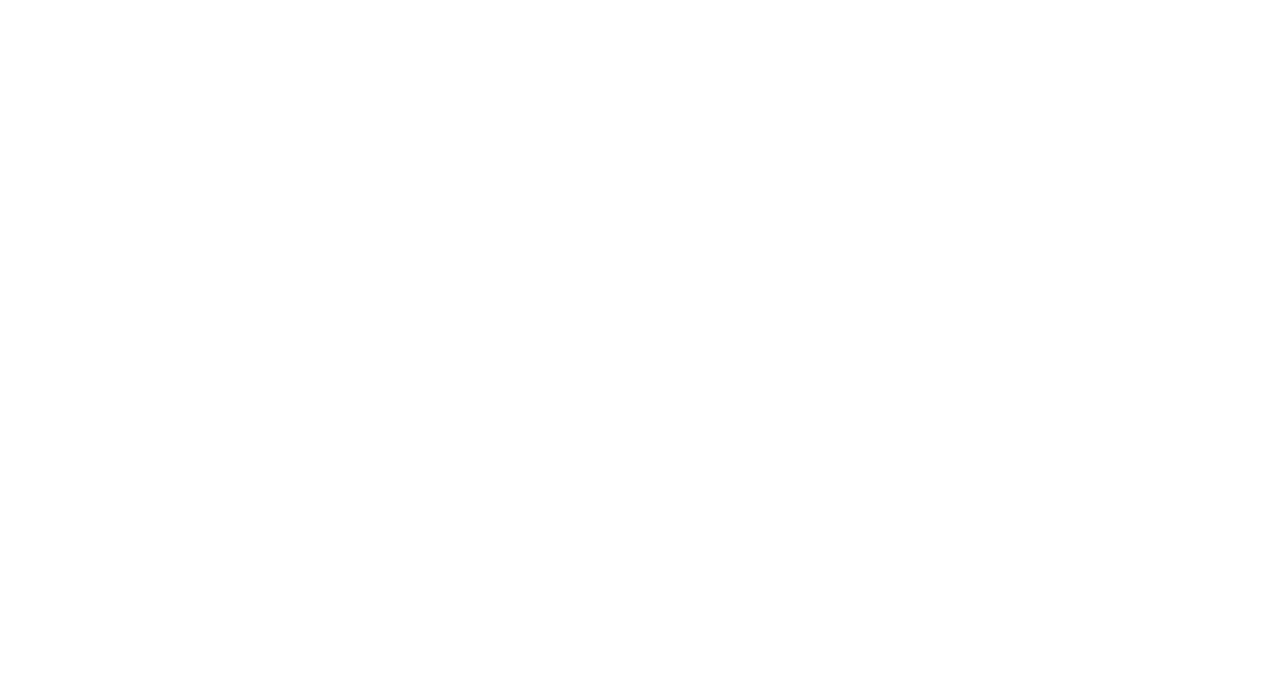
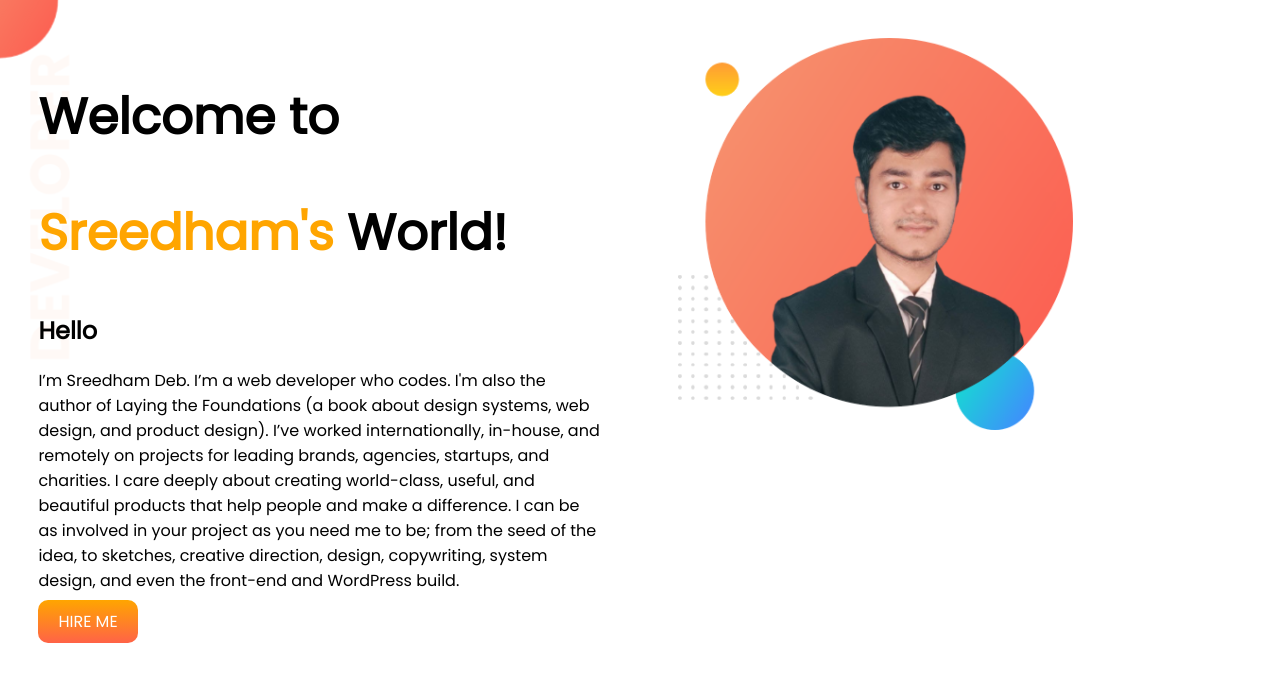
Before and after one commit to sreedham793/developer-portfolio, a plain HTML site: page index.html in a window 1280 px wide. Drawn offline with Linux system fonts and the light colour scheme.

Commit message:
top banner added

```diff
--- a/index.html
+++ b/index.html
@@ -5,9 +5,25 @@
     <meta http-equiv="X-UA-Compatible" content="IE=edge">
     <meta name="viewport" content="width=device-width, initial-scale=1.0">
     <title>sreedham portfolio</title>
+    <link rel="preconnect" href="https://fonts.googleapis.com">
+    <link rel="preconnect" href="https://fonts.gstatic.com" crossorigin>
+    <link href="https://fonts.googleapis.com/css2?family=Poppins&display=swap" rel="stylesheet">
     <link rel="stylesheet" href="style.css">
 </head>
+
+
 <body>
+    <section class="top-banner">
+        <div class="half-width">
+            <h1>Welcome to</h1>
+        <h1 ><span class="orange-color">Sreedham's</span> World!</h1>
+        <h2>Hello</h2>
+        <p>I’m Sreedham Deb. I’m a web developer who codes. I'm also the author of Laying the Foundations (a book about design systems, web design, and product design). I’ve worked internationally, in-house, and remotely on projects for leading brands, agencies, startups, and charities. I care deeply about creating world-class, useful, and beautiful products that help people and make a difference. I can be as involved in your project as you need me to be; from the seed of the idea, to sketches, creative direction, design, copywriting, system design, and even the front-end and WordPress build.</p>
+        <a target="_blank" class="link-button" target="_blank" href="https://www.linkedin.com/in/sreedham-deb-6ab3a2199/">HIRE ME</a>
+        </div>
+        <div class="half-width"><img src="sridam bgchange.png" alt=""></div>
+
+    </section>
 
 </body>
 </html>
--- a/style.css
+++ b/style.css
@@ -0,0 +1,33 @@
+body{
+    font-family: 'Poppins', sans-serif;
+    margin: 0;
+}
+h1{
+ font-size: 50px;
+
+}
+.orange-color{
+    color: orange;
+}
+section{
+    display: flex;
+}
+.half-width{
+    width: 50%;
+    padding: 3%;
+}
+.half-width img{
+    width: 70%;
+}
+.link-button{
+   background-image: linear-gradient(orange,tomato);
+    text-decoration: none;
+    padding: 10px 20px;
+    border-radius: 10px;
+    color: white;
+    font font-weight: 700;
+}
+.top-banner{
+    background-image: url(images/top-banner.png);
+    background-repeat: no-repeat;
+}
```
Also changed, not shown: images/dream-bg.png (added), images/exp-bg.png (added), images/my-bg.png (added), images/my-bg2.png (added), images/top-banner.png (added), sridam bgchange.png (added).
